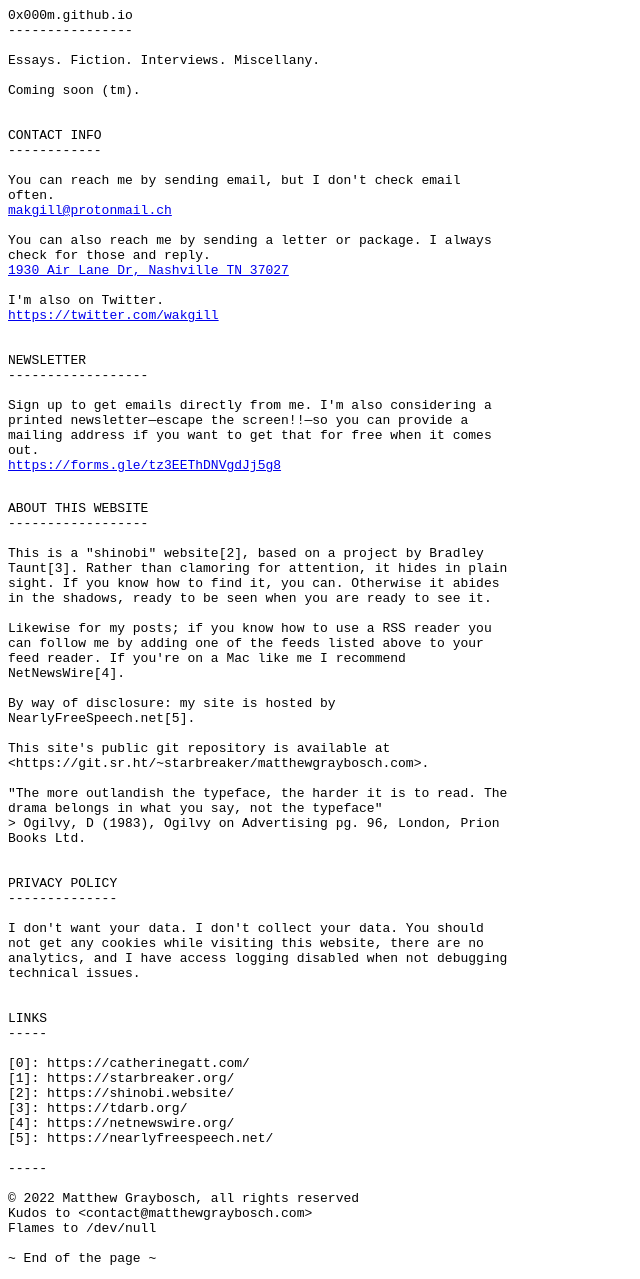
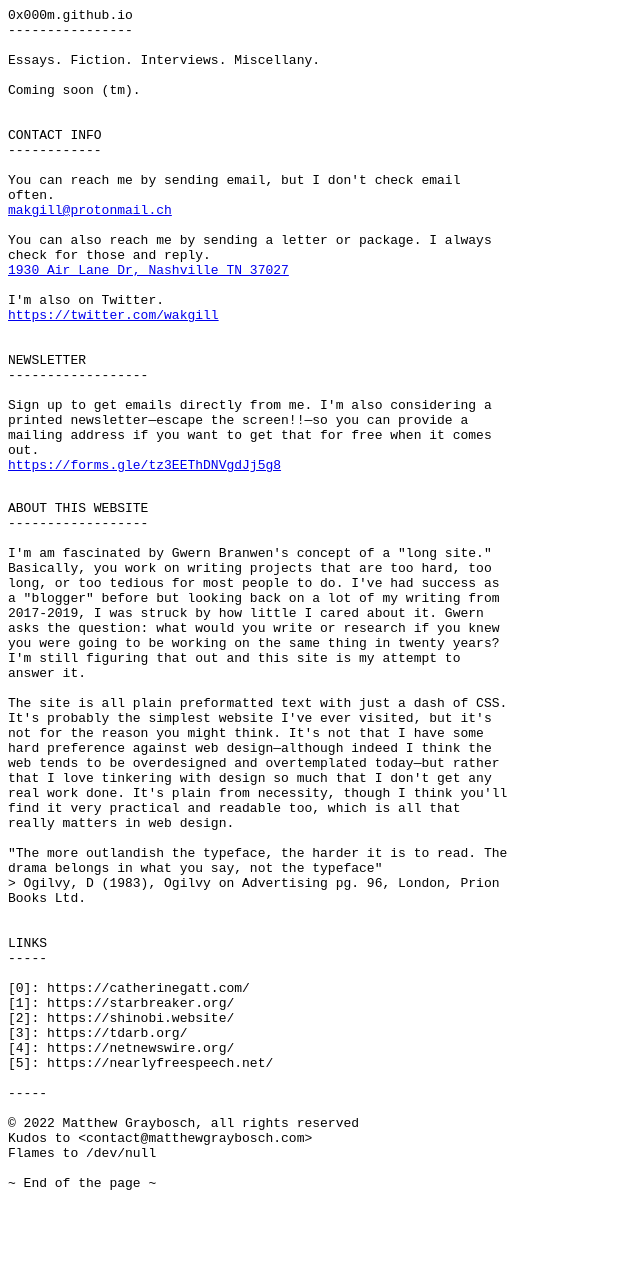
Before and after one commit to 0x000m/0x000m.github.io, a Jekyll site: the page built from index.md, in a window 1280 px wide. Shown: the whole page, without its empty margins (0-640 px from the left). Built offline with Jekyll 4.4.1, drawn with Linux system fonts in a browser that asks for light colours; after the commit the page ends 1204 px from its top, so only the background shows below that.

Commit message:
Update index.md

```diff
--- a/index.md
+++ b/index.md
@@ -36,22 +36,12 @@
 ABOUT THIS WEBSITE
 ------------------
 
-This is a "shinobi" website[2], based on a project by Bradley Taunt[3]. Rather than clamoring for attention, it hides in plain sight. If you know how to find it, you can. Otherwise it abides in the shadows, ready to be seen when you are ready to see it.
+I'm am fascinated by Gwern Branwen's concept of a "long site." Basically, you work on writing projects that are too hard, too long, or too tedious for most people to do. I've had success as a "blogger" before but looking back on a lot of my writing from 2017-2019, I was struck by how little I cared about it. Gwern asks the question: what would you write or research if you knew you were going to be working on the same thing in twenty years? I'm still figuring that out and this site is my attempt to answer it.
 
-Likewise for my posts; if you know how to use a RSS reader you can follow me by adding one of the feeds listed above to your feed reader. If you're on a Mac like me I recommend NetNewsWire[4].
-
-By way of disclosure: my site is hosted by NearlyFreeSpeech.net[5].
-
-This site's public git repository is available at <https://git.sr.ht/~starbreaker/matthewgraybosch.com>.
+The site is all plain preformatted text with just a dash of CSS. It's probably the simplest website I've ever visited, but it's not for the reason you might think. It's not that I have some hard preference against web design—although indeed I think the web tends to be overdesigned and overtemplated today—but rather that I love tinkering with design so much that I don't get any real work done. It's plain from necessity, though I think you'll find it very practical and readable too, which is all that really matters in web design.
 
 "The more outlandish the typeface, the harder it is to read. The drama belongs in what you say, not the typeface"
 > Ogilvy, D (1983), Ogilvy on Advertising pg. 96, London, Prion Books Ltd.
-
-
-PRIVACY POLICY
---------------
-
-I don't want your data. I don't collect your data. You should not get any cookies while visiting this website, there are no analytics, and I have access logging disabled when not debugging technical issues.
 
 
 LINKS
```
